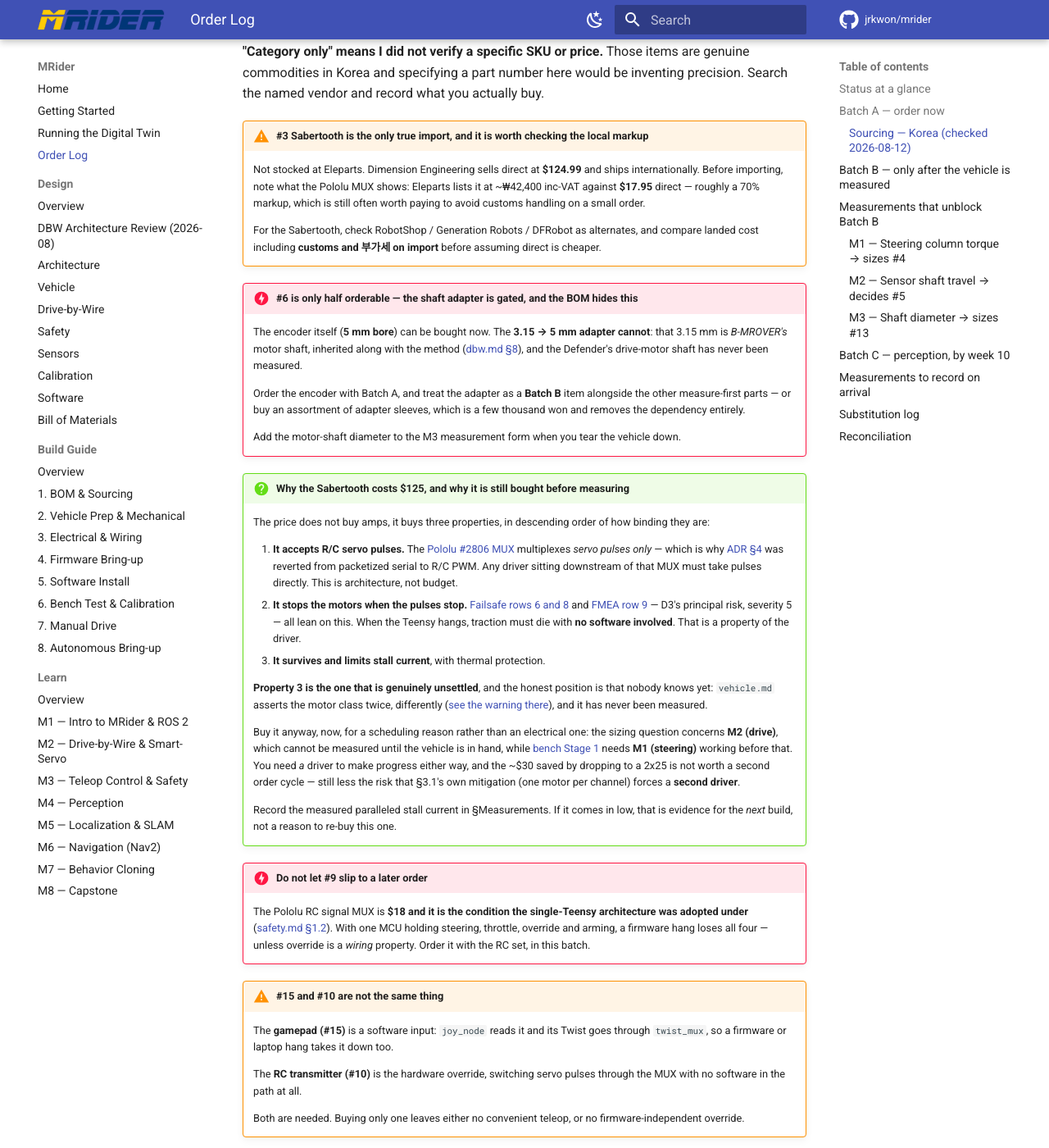
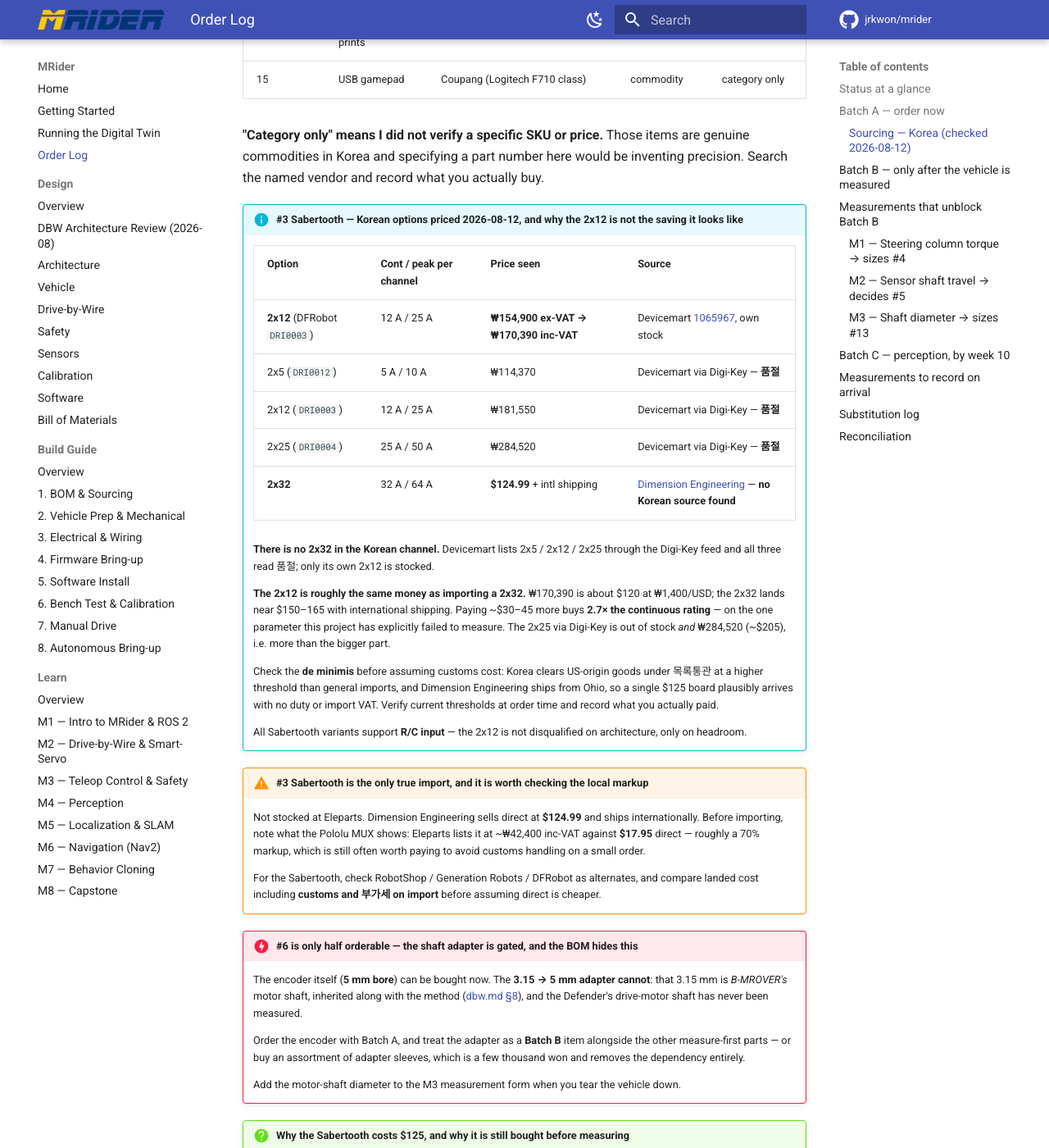
Before and after one commit to jrkwon/mrider, an MkDocs documentation site: the page built from docs/order-log.md, in a window 1280 px wide and 1400 px high, scrolled down 3590 px. Shown: the whole window at 82% size. Built offline with MkDocs 1.6.1 and Material for MkDocs 9.7.7, drawn with Linux system fonts in a browser that asks for light colours; comment, search, counter and statistics services are not loaded; some of the changed text lies outside the part shown.

Commit message:
Price the Sabertooth options in Korea; correct a wrong saving claim
Confirmed Devicemart 1179242 is "Pololu 4-Channel RC Servo Multiplexer
(Assembled) #2806" - the correct part. The "(Assembled)" qualifier matters
because Pololu also sells #2807, the unsoldered partial kit, and a listing
that omits the item number could be either.

Priced the Sabertooth line in the Korean channel by rendering the
Devicemart pages, since their search is JS-built and plain fetches only
return the shell. There is no 2x32 in Korea at all: Devicemart lists
2x5/2x12/2x25 through the Digi-Key feed and all three read 품절, and only
its own 2x12 is stocked, at 154,900 KRW ex-VAT / 170,390 inc-VAT.

That makes the 2x12 a false economy here. 170,390 KRW is about $120, while
importing a 2x32 lands near $150-165 - so roughly $30-45 buys 2.7x the
continuous rating, on the single parameter this project has admitted it
has never measured. The 2x25 through Digi-Key is both out of stock and
284,520 KRW, more than the larger part costs direct.

Also corrects a claim I put in this file two commits ago: that dropping to
a 2x25 would save ~$30. It saves nothing. Dimension Engineering prices the
2x25 V2 and the 2x32 identically at $124.99, so the only genuine step down
is the 2x12. The correction is recorded in place rather than quietly
edited, since the original argument was used to justify a purchase.

Every Sabertooth variant accepts R/C input, so the 2x12 fails on headroom
alone, not on architecture - worth stating precisely so the comparison is
about the one axis that actually differs.

Co-Authored-By: Claude Opus 5 (1M context) <noreply@anthropic.com>

```diff
--- a/docs/order-log.md
+++ b/docs/order-log.md
@@ -66,11 +66,11 @@ vendor's own estimate, not a promise.
 |---|------|--------|-----------|-----------|
 | 1 | Vehicle | daehotoys | ₩229,000 | you found it |
 | 2 | Teensy 4.1 | **Eleparts** — SparkFun `20359` "TEENSY 4.1 WITHOUT ETHERNET" | ₩52,182 ex-VAT (~₩57,400) | ✅ listed, ~6 d |
-| 3 | Sabertooth 2x32 | **Import** — [Dimension Engineering](https://www.dimensionengineering.com/products/sabertooth2x32) direct | $124.99 | ✅ not stocked at Eleparts |
+| 3 | Sabertooth 2x32 | **Import** — [Dimension Engineering](https://www.dimensionengineering.com/products/sabertooth2x32) direct | $124.99 | ✅ no Korean source; see table below |
 | 6 | Drive encoder (5 mm bore) | Devicemart / Eleparts / AliExpress | ~₩20–40k | ⚠️ adapter is gated — see below |
 | 7 | Relay MUX (DPDT + sockets + diodes + drivers) | Devicemart / Eleparts (Omron, Autonics) | commodity | category only |
 | 8 | E-stop, traction-rated | **Autonics** (Korean maker) via Devicemart or an industrial supplier | commodity | category only |
-| 9 | Pololu #2806 RC servo MUX | **Eleparts** (marked 해외구매, ~6.5 d) — or [Pololu](https://www.pololu.com/product/2806) direct at $17.95 | ₩38,545 ex-VAT (~₩42,400); ₩34,091 at 3+ | ✅ listed |
+| 9 | Pololu #2806 RC servo MUX | **Devicemart [1179242](https://www.devicemart.co.kr/goods/view?no=1179242)** — titled *"Pololu 4-Channel RC Servo Multiplexer (Assembled) #2806"*, the correct part. Also Eleparts (해외구매, ~6.5 d), or [Pololu](https://www.pololu.com/product/2806) direct $17.95 | Eleparts ₩38,545 ex-VAT | ✅ #2806 confirmed |
 | 10 | RC TX/RX with SBUS | Coupang / RC hobby shops (FlySky FS-i6 + FS-iA6B class) | commodity | category only |
 | 11 | 12 V 7 Ah SLA + charger + 2× DC-DC | Coupang (battery/charger) + Devicemart (DC-DC) | commodity | category only |
 | 12 | Wiring / connectors / fuses | Devicemart / Coupang | commodity | category only |
@@ -80,6 +80,33 @@ vendor's own estimate, not a promise.
 **"Category only" means I did not verify a specific SKU or price.** Those items are genuine
 commodities in Korea and specifying a part number here would be inventing precision. Search
 the named vendor and record what you actually buy.
+
+!!! info "#3 Sabertooth — Korean options priced 2026-08-12, and why the 2x12 is not the saving it looks like"
+
+    | Option | Cont / peak per channel | Price seen | Source |
+    |---|---|---|---|
+    | **2x12** (DFRobot `DRI0003`) | 12 A / 25 A | **₩154,900 ex-VAT → ₩170,390 inc-VAT** | Devicemart [1065967](https://www.devicemart.co.kr/goods/view?no=1065967), own stock |
+    | 2x5 (`DRI0012`) | 5 A / 10 A | ₩114,370 | Devicemart via Digi-Key — **품절** |
+    | 2x12 (`DRI0003`) | 12 A / 25 A | ₩181,550 | Devicemart via Digi-Key — **품절** |
+    | 2x25 (`DRI0004`) | 25 A / 50 A | ₩284,520 | Devicemart via Digi-Key — **품절** |
+    | **2x32** | 32 A / 64 A | **$124.99** + intl shipping | [Dimension Engineering](https://www.dimensionengineering.com/products/sabertooth2x32) — **no Korean source found** |
+
+    **There is no 2x32 in the Korean channel.** Devicemart lists 2x5 / 2x12 / 2x25 through the
+    Digi-Key feed and all three read 품절; only its own 2x12 is stocked.
+
+    **The 2x12 is roughly the same money as importing a 2x32.** ₩170,390 is about $120 at
+    ₩1,400/USD; the 2x32 lands near $150–165 with international shipping. Paying ~$30–45 more
+    buys **2.7× the continuous rating** — on the one parameter this project has explicitly
+    failed to measure. The 2x25 via Digi-Key is out of stock *and* ₩284,520 (~$205), i.e. more
+    than the bigger part.
+
+    Check the **de minimis** before assuming customs cost: Korea clears US-origin goods under
+    목록통관 at a higher threshold than general imports, and Dimension Engineering ships from
+    Ohio, so a single $125 board plausibly arrives with no duty or import VAT. Verify current
+    thresholds at order time and record what you actually paid.
+
+    All Sabertooth variants support **R/C input** — the 2x12 is not disqualified on
+    architecture, only on headroom.
 
 !!! warning "#3 Sabertooth is the only true import, and it is worth checking the local markup"
 
@@ -130,8 +157,12 @@ the named vendor and record what you actually buy.
     question concerns **M2 (drive)**, which cannot be measured until the vehicle is in hand,
     while [bench Stage 1](design/safety.md#6-bring-up-protocol-staged-wheels-off-first) needs
     **M1 (steering)** working before that. You need *a* driver to make progress either way, and
-    the ~$30 saved by dropping to a 2x25 is not worth a second order cycle — still less the
-    risk that §3.1's own mitigation (one motor per channel) forces a **second driver**.
+    a second order cycle costs more than the part.
+
+    **Correction, 2026-08-12.** An earlier version of this note said ~$30 could be saved by
+    dropping to a 2x25. That is wrong: Dimension Engineering prices the **2x25 V2 and the 2x32
+    identically at $124.99**. There is no cheaper mid-range Sabertooth. The only real
+    step down is the 2x12 at $79.99 — see the sourcing comparison below.
 
     Record the measured paralleled stall current in §Measurements. If it comes in low, that is
     evidence for the *next* build, not a reason to re-buy this one.
```
